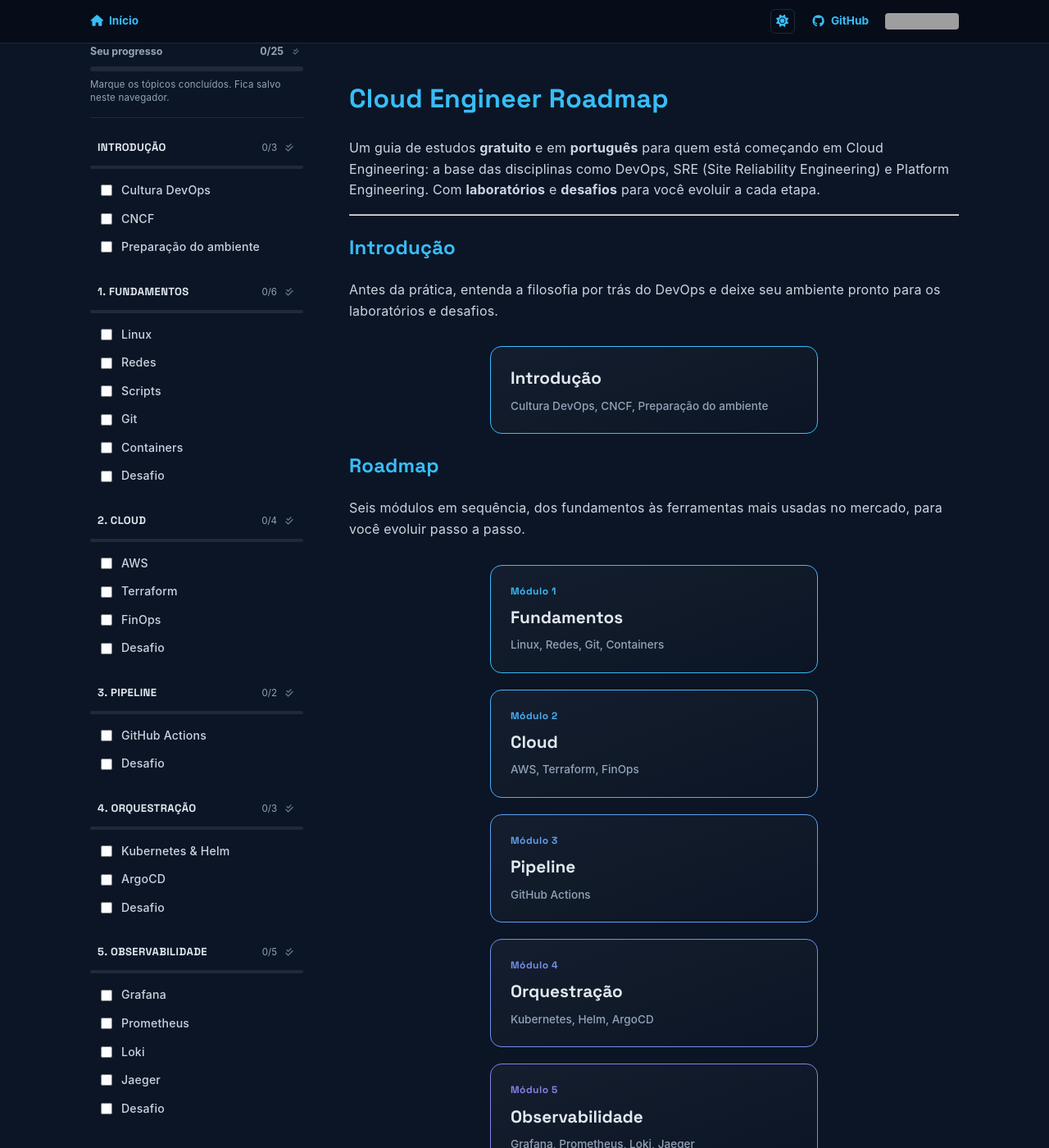
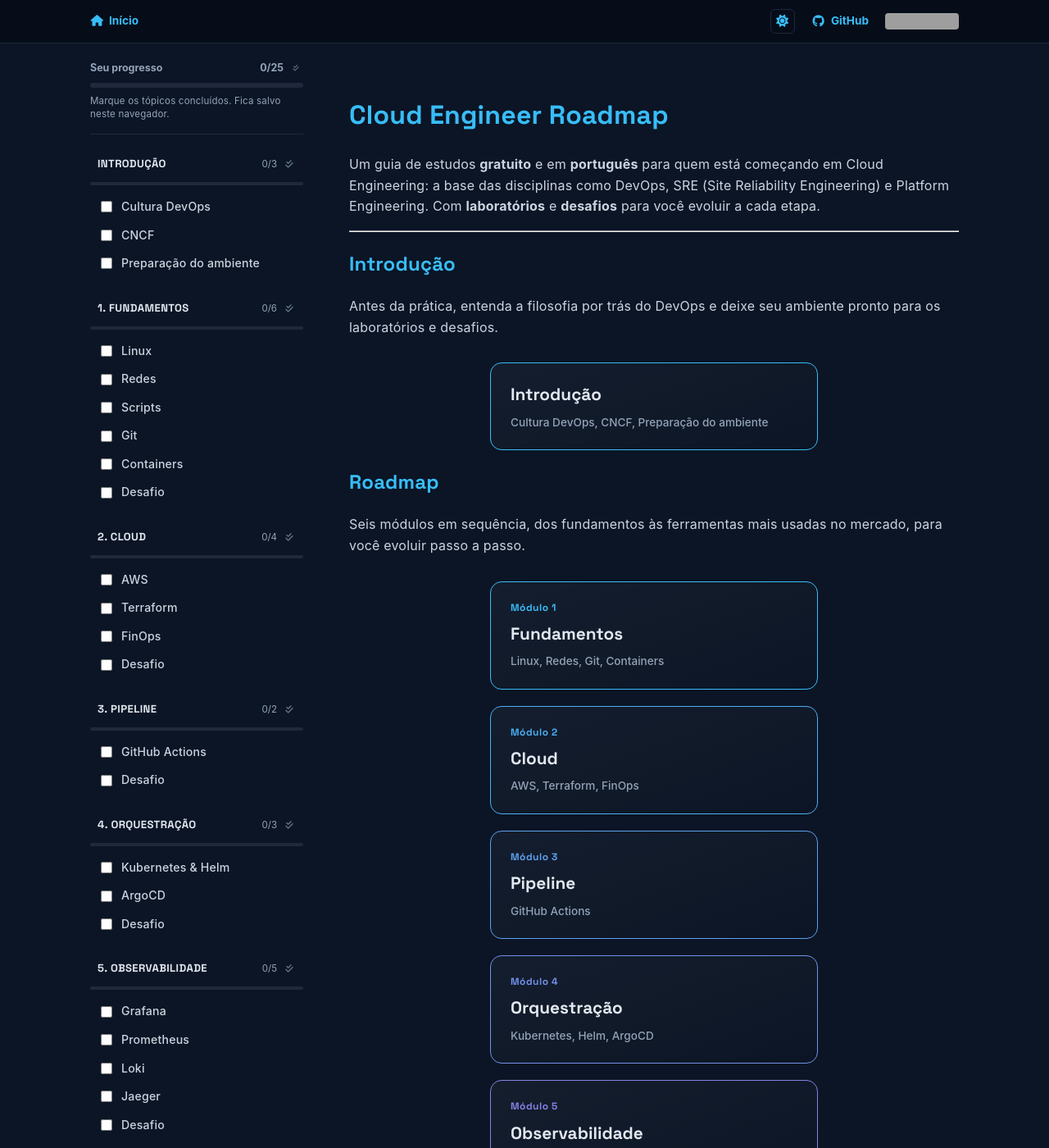
Before and after one commit to therenanlira/cloud-engineer-roadmap, a Jekyll site: the page built from docs/content/index.md, in a window 1280 px wide and 1400 px high. Shown: the whole window at 82% size. Built offline with Jekyll 4.4.1, drawn with Linux system fonts in a browser that asks for light colours; our own code applies the rules of GitHub Pages for plain Markdown files; grey boxes are pictures that could not be loaded.

Commit message:
fix: move top spacing from sidebar to page-shell
Removing the sidebar's own top padding in the previous commit aligned
it with the breadcrumb, but left both flush against the header with
no breathing room. Move the 20px top spacing to .page-shell instead,
so it applies to both columns equally while keeping them aligned with
each other. Verified visually (desktop + home) via the local preview.

```diff
--- a/docs/assets/css/style.css
+++ b/docs/assets/css/style.css
@@ -182,7 +182,7 @@
   box-sizing: border-box;
   max-width: var(--shell-max-width);
   margin: 0 auto;
-  padding: 0 40px;
+  padding: 20px 40px 0;
 }
 
 .page-shell .container.main-content {
@@ -659,7 +659,7 @@
   }
 
   .page-shell {
-    padding: 0 20px;
+    padding: 20px 20px 0;
   }
 
   .site-header-inner {
```
